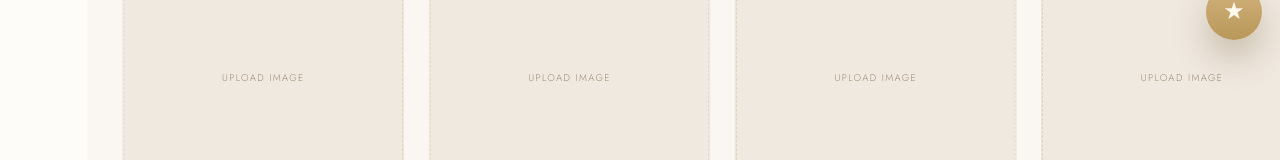
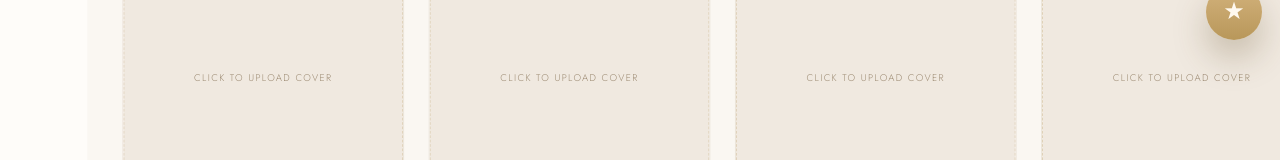
Before and after one commit to northstarhouse/portfolio, a Next.js app: page /portfolio/ in a window 1280 px wide. Shown: the part 742-902 px from the top of the page. Built offline with nearby package versions, Linux system fonts and the light colour scheme; no server answers; the database is empty.

Commit message:
Make collection cover upload target obvious

```diff
--- a/app/globals.css
+++ b/app/globals.css
@@ -1333,6 +1333,14 @@ footer {
   text-transform: uppercase;
 }
 
+.card-img__editable .inline-editable-image__badge {
+  right: 12px;
+  left: 12px;
+  bottom: 12px;
+  text-align: center;
+  background: rgba(46, 42, 38, 0.84);
+}
+
 .inline-editable-image__placeholder {
   display: grid;
   place-items: center;
--- a/components/collections-carousel.tsx
+++ b/components/collections-carousel.tsx
@@ -81,6 +81,8 @@ export function CollectionsCarousel({
                   alt={collection.title}
                   className="card-img__image"
                   wrapperClassName="card-img__editable"
+                  badgeLabel="Click to upload cover"
+                  emptyLabel="Click to upload cover"
                   onChange={(file) => onReplaceCollectionImage?.(index, file)}
                 />
               </div>
--- a/components/inline-admin.tsx
+++ b/components/inline-admin.tsx
@@ -18,6 +18,8 @@ type InlineEditableImageProps = {
   alt: string;
   className?: string;
   wrapperClassName?: string;
+  badgeLabel?: string;
+  emptyLabel?: string;
   onChange: (file: File) => void;
 };
 
@@ -101,6 +103,8 @@ export function InlineEditableImage({
   alt,
   className,
   wrapperClassName,
+  badgeLabel = "Replace image",
+  emptyLabel = "Upload image",
   onChange
 }: InlineEditableImageProps) {
   const { enabled } = useAdminMode();
@@ -113,18 +117,18 @@ export function InlineEditableImage({
         <SafeImage
           className={className}
           fallbackClassName={`${className ?? ""} inline-editable-image__placeholder`}
-          fallbackLabel="Upload image"
+          fallbackLabel={emptyLabel}
           src={src}
           alt={alt}
         />
       ) : (
         <div className={`${className ?? ""} inline-editable-image__placeholder`}>
-          <span>Upload image</span>
+          <span>{emptyLabel}</span>
         </div>
       )}
       {enabled ? (
         <>
-          <span className="inline-editable-image__badge">Replace image</span>
+          <span className="inline-editable-image__badge">{badgeLabel}</span>
           <input
             className="admin-hidden-input"
             type="file"
```
